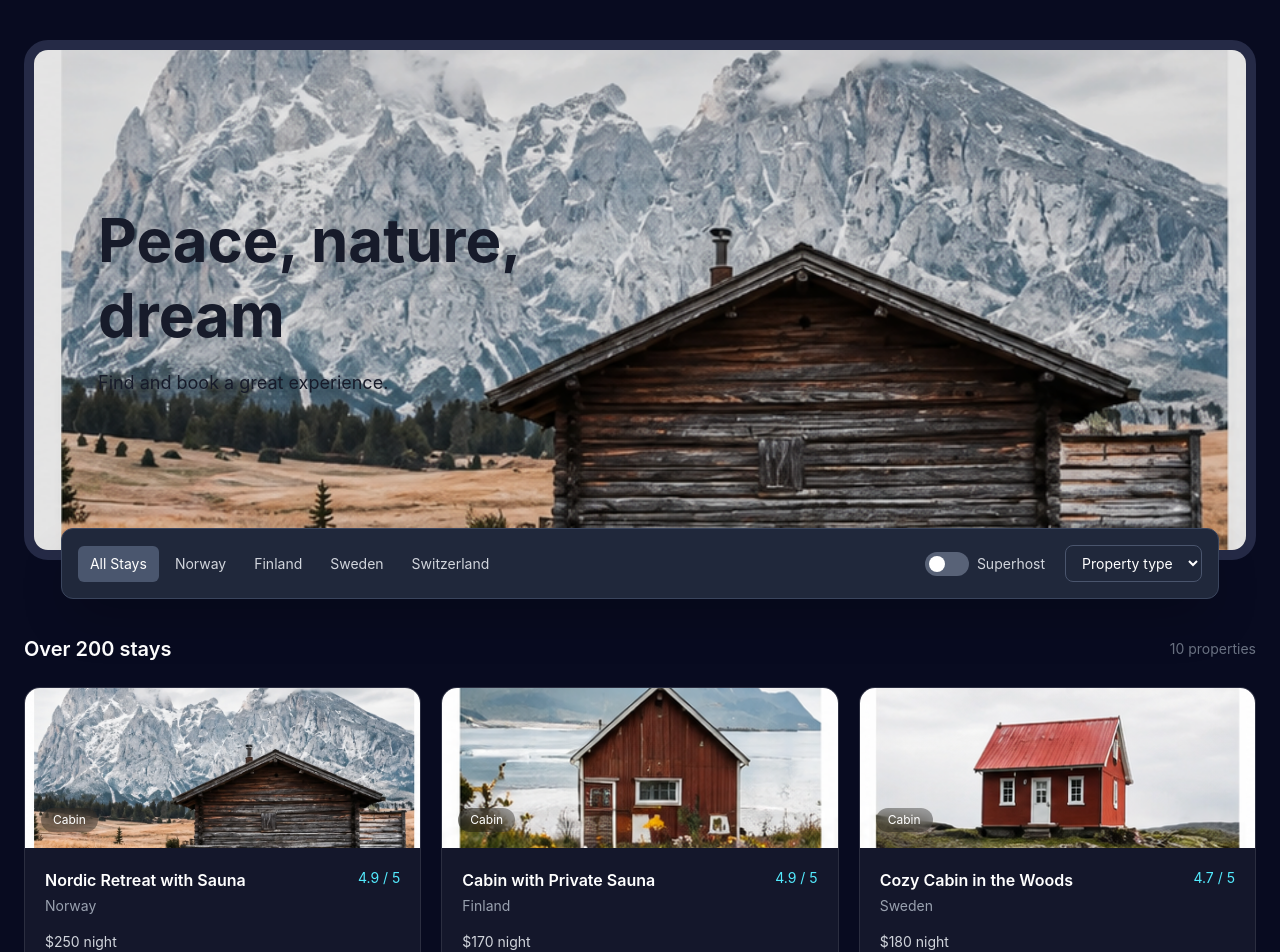
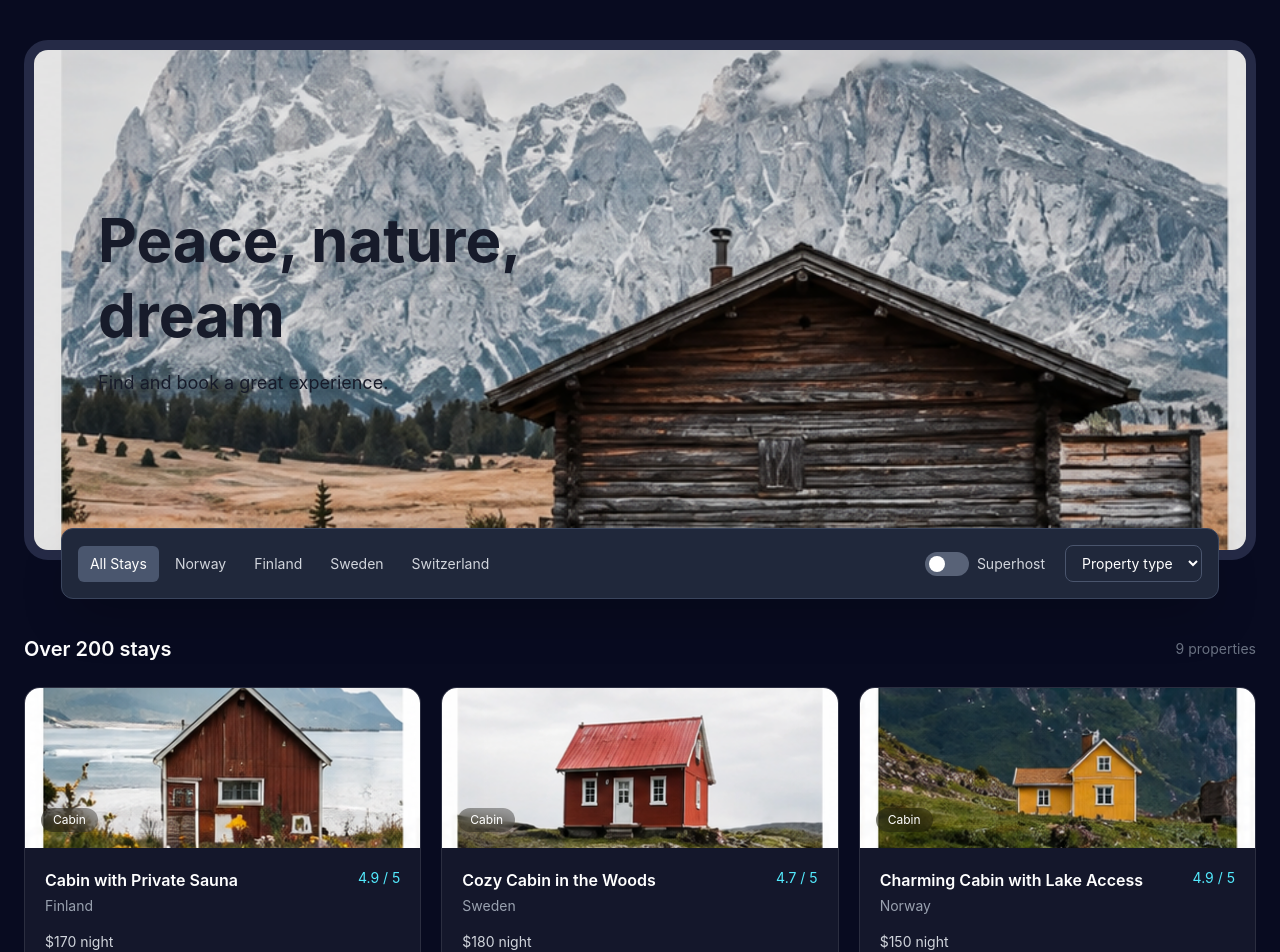
Before and after one commit to Aljina12/Practice-FYP, a React (Vite) app: page / in a window 1280 px wide. Shown: the top 952 px of the page. Built offline with nearby package versions, Linux system fonts and the light colour scheme.

Commit message:
Eight commit

```diff
--- a/src/data/properties.ts
+++ b/src/data/properties.ts
@@ -1,6 +1,4 @@
 import type { Property } from "../types/property";
-
-import img1 from "../assets/img 1.png";
 import img2 from "../assets/img 2.png";
 import img3 from "../assets/img 3.png";
 import img4 from "../assets/img 4.png";
@@ -12,21 +10,6 @@ import img9 from "../assets/img 9.png";
 import img10 from "../assets/img 10.png";
 
 export const properties: Property[] = [
-  {
-    id: 1,
-    name: "Nordic Retreat with Sauna",
-    location: "Norway",
-    description:
-      "Immerse yourself in the beauty of the Nordic landscape at this sleek and stylish cabin.",
-    image: img1,
-    price: 250,
-    rating: 4.9,
-    bedrooms: 2,
-    guests: 3,
-    superhost: true,
-    country: "Norway",
-    type: "Cabin",
-  },
 
   {
     id: 2,
```
